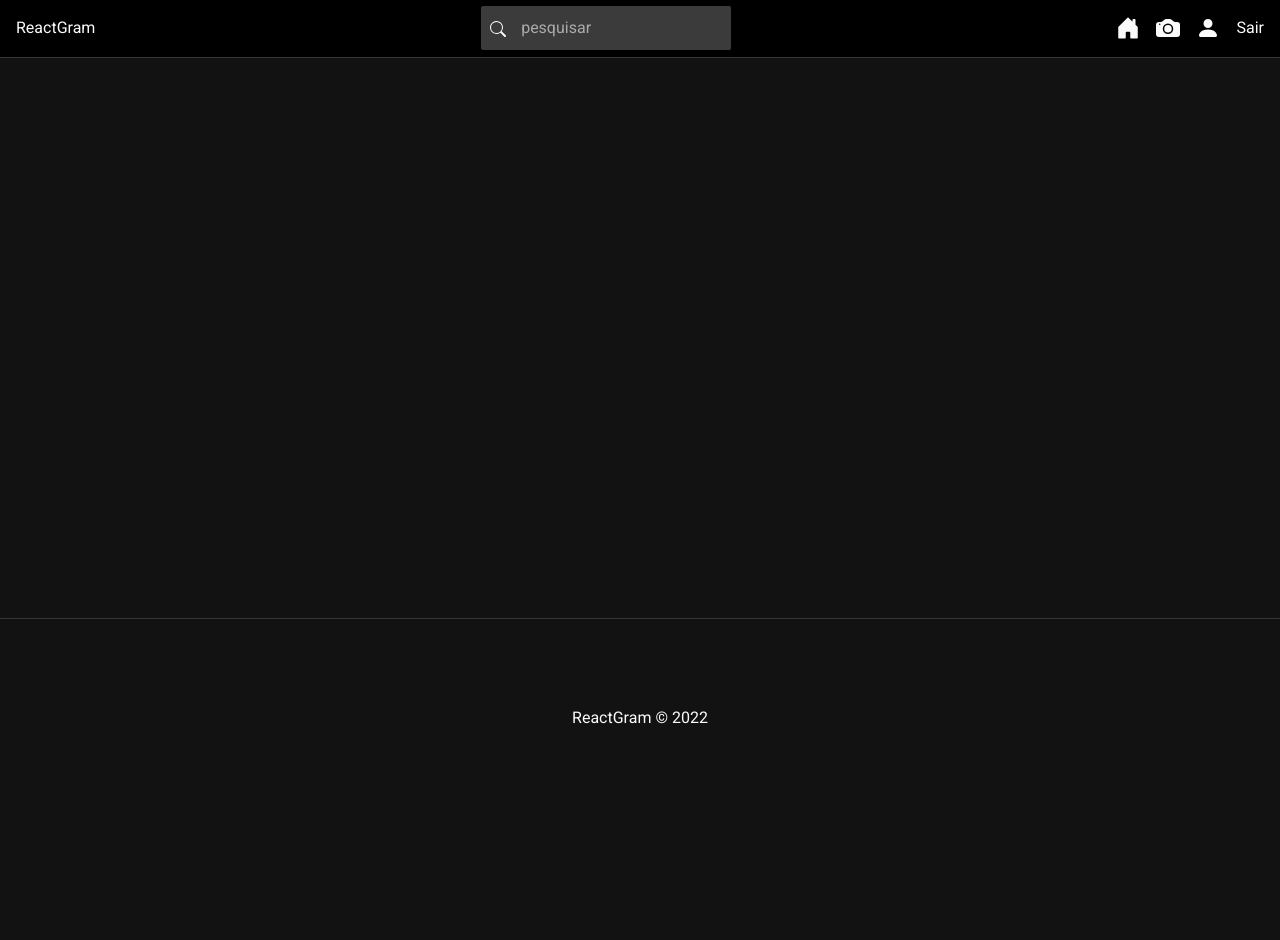
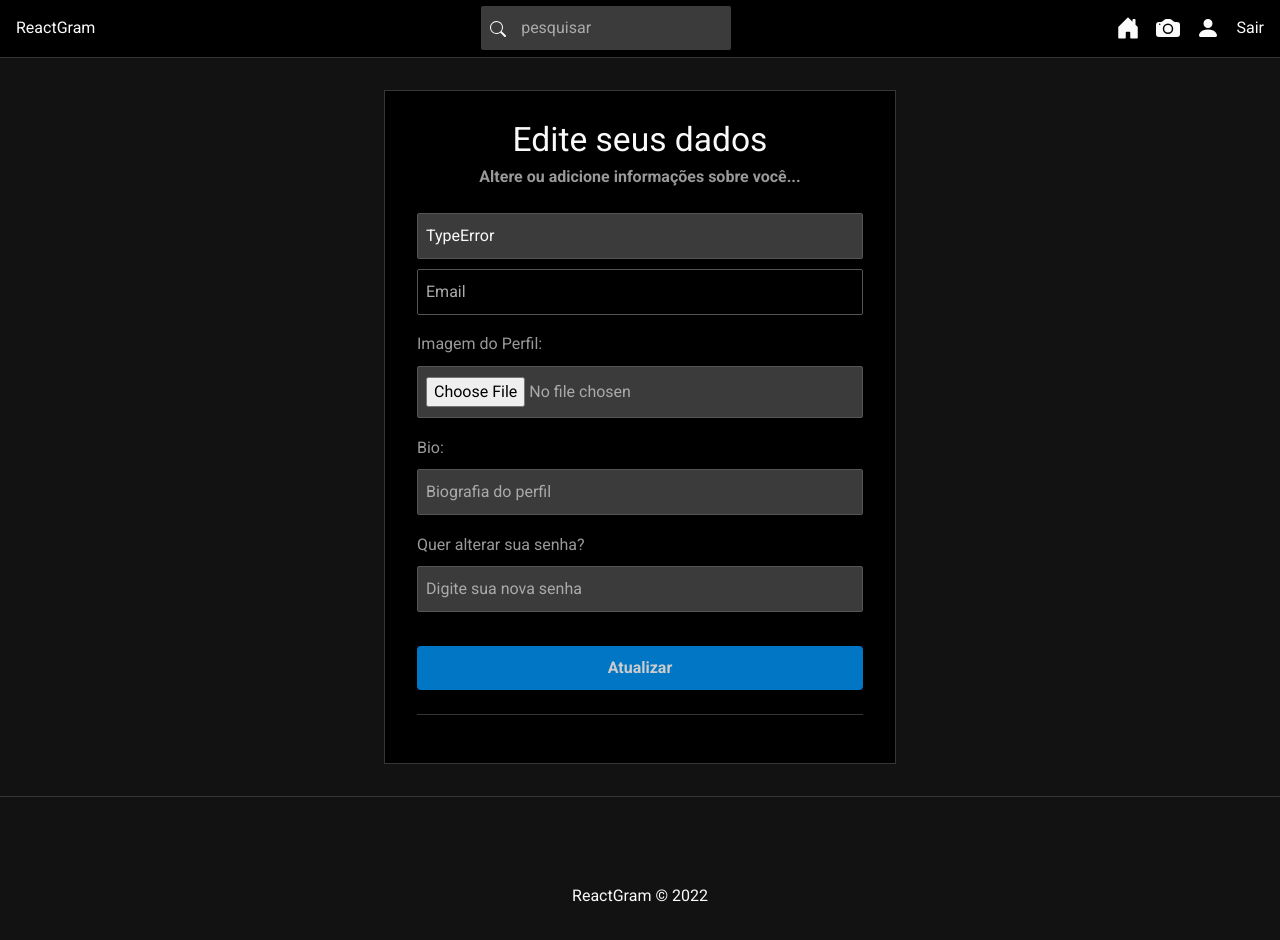
Before and after one commit to Muvias/ReactGram, a React (Create React App) app in the folder frontend/: page /profile in a window 1280 px wide. Shown: the top 940 px of the page. Before the commit the page ends 818 px from the top, so only its background shows below. Built offline with nearby package versions, Linux system fonts and the light colour scheme; no server answers; sample sign-in values are in the browser's storage.

Commit message:
finish login and add profile settings

```diff
--- a/frontend/src/App.js
+++ b/frontend/src/App.js
@@ -8,6 +8,7 @@ import { Navbar } from './components/Navbar';
 import { Home } from './pages/Home';
 import { Login } from './pages/Login';
 import { Register } from './pages/Register';
+import { EditProfile } from './pages/EditProfile';
 
 function App() {
   const { auth, loading } = useAuth();
@@ -25,6 +26,7 @@ function App() {
             <Route path='/' element={ auth ? <Home /> : <Navigate to="/login" /> } />
             <Route path='/login' element={ !auth ? <Login /> : <Navigate to="/" /> } />
             <Route path='/register' element={ !auth ? <Register /> : <Navigate to="/" /> } />
+            <Route path='/profile' element={ auth ? <EditProfile /> : <Navigate to="/login" /> } />
           </Routes>
         </div>
         <Footer />
--- /dev/null
+++ b/frontend/src/pages/EditProfile.js
@@ -0,0 +1,109 @@
+import { useEffect, useState } from "react";
+import { useDispatch, useSelector } from "react-redux";
+
+import { uploads } from "../utils/config";
+
+import { Message } from "../components/Message";
+
+import { profile, resetMessage } from "../slices/userSlice";
+
+
+export function EditProfile() {
+    const dispatch = useDispatch();
+
+    const { user, message, error, loading } = useSelector((state) => state.user);
+
+    const [name, setName] = useState("");
+    const [email, setEmail] = useState("");
+    const [password, setPassword] = useState("");
+    const [profileImage, setProfileImage] = useState("");
+    const [previewImage, setPreviewImage] = useState("");
+    const [bio, setBio] = useState("");
+
+    useEffect(() => {
+        dispatch(profile());
+    }, [dispatch]);
+
+    useEffect(() => {
+        if (user) {
+            setName(user.name);
+            setEmail(user.email);
+            setBio(user.bio)
+        };
+    }, [user]);
+
+    function handleSubmit(e) {
+        e.preventDefault();
+    };
+
+    return (
+        <div className="max-w-[40%] py-[1.5em] px-[2em] my-[2em] mx-auto border border-[#363636] bg-black">
+            <h1 className="text-center text-[2.1em]">Edite seus dados</h1>
+            <p className="font-bold text-[#999] mb-[1.5em] text-center">Altere ou adicione informações sobre você...</p>
+            <form
+                onSubmit={handleSubmit}
+                className="flex flex-col w-[100%] pb-[1.5em] mb-[1.5em] gap-[0.6em] border-b border-[#363636]"
+            >
+                <input
+                    type="text"
+                    placeholder="Nome"
+                    onChange={(e) => setName(e.target.value)}
+                    value={name}
+                    className="py-[10px] px-[8px] rounded-sm bg-[#3b3b3b] border border-[#555] placeholder:text-[#AAA]"
+                />
+
+                <input
+                    type="email"
+                    placeholder="Email"
+                    value={email}
+                    className="py-[10px] px-[8px] mb-2 rounded-sm bg-black border border-[#555] placeholder:text-[#AAA]"
+                    disabled
+                />
+
+                <label className="flex flex-col mb-2 gap-[0.6em]">
+                    <span className="text-[#999]">Imagem do Perfil:</span>
+                    <input type="file" className="py-[10px] px-[8px] rounded-sm bg-[#3b3b3b] border border-[#555] text-[#AAA]" />
+                </label>
+
+                <label className="flex flex-col mb-2 gap-[0.6em]">
+                    <span className="text-[#999]">Bio:</span>
+                    <input
+                        type="text"
+                        placeholder="Biografia do perfil"
+                        onChange={(e) => setBio(e.target.value)}
+                        value={bio}
+                        className="py-[10px] px-[8px] rounded-sm bg-[#3b3b3b] border border-[#555] placeholder:text-[#AAA]"
+                    />
+                </label>
+
+                <label className="flex flex-col mb-2 gap-[0.6em]">
+                    <span className="text-[#999]">Quer alterar sua senha?</span>
+                    <input
+                        type="password"
+                        placeholder="Digite sua nova senha"
+                        onChange={(e) => setPassword(e.target.value)}
+                        value={password}
+                        className="py-[10px] px-[8px] rounded-sm bg-[#3b3b3b] border border-[#555] placeholder:text-[#AAA]"
+                    />
+                </label>
+
+                <input
+                    type="submit"
+                    value="Atualizar"
+                    className="py-[10px] px-[8px] mt-4 text-[1em] rounded-[4px] font-bold opacity-[0.8] text-[#FFF] bg-[#0094f6] cursor-pointer hover:opacity-[1] transition-all"
+                />
+
+                {/* {loading &&
+                    <input
+                        type="submit"
+                        value="Aguarde"
+                        className="py-[10px] px-[8px] mt-4 text-[1em] rounded-[4px] font-bold opacity-[0.8] text-[#FFF] border border-[#555] disabled:cursor-not-allowed disabled:bg-black"
+                        disabled
+                    />
+                }
+                {error && <Message msg={error} type="error" />} */}
+
+            </form>
+        </div>
+    )
+};
--- a/frontend/src/pages/Login.js
+++ b/frontend/src/pages/Login.js
@@ -3,17 +3,33 @@ import { useDispatch, useSelector } from "react-redux";
 import { Link } from "react-router-dom";
 
 import { Message } from "../components/Message";
+import { login, reset } from "../slices/authSlice";
 
 export function Login() {
     const [email, setEmail] = useState("");
     const [password, setPassword] = useState("");
 
+    const dispatch = useDispatch();
+
+    const { loading, error } = useSelector((state) => state.auth);
+
     function handleSubmit(e) {
         e.preventDefault();
+
+        const user = {
+            email,
+            password
+        };
+
+        dispatch(login(user));
     };
 
+    useEffect(() => {
+        dispatch(reset());
+    }, [dispatch]);
+
     return (
-        <div className="max-w-[33%] py-[1.5em] px-[2em] my-[2em] mx-auto border border-solid border-[#363636] bg-black">
+        <div className="max-w-[33%] py-[1.5em] px-[2em] my-[2em] mx-auto border border-[#363636] bg-black">
             <h1 className="text-center text-[2.1em]">ReactGram</h1>
             <p className="font-bold text-[#999] mb-[1.5em] text-center">Faça o login para ver o que há de novo.</p>
 
@@ -26,20 +42,33 @@ export function Login() {
                     placeholder="Email"
                     onChange={(e) => setEmail(e.target.value)}
                     value={email}
-                    className="py-[10px] px-[8px] rounded-sm border-solid bg-[#3b3b3b] border-[#555] placeholder:text-[#AAA]"
+                    className="py-[10px] px-[8px] rounded-sm border bg-[#3b3b3b] border-[#555] placeholder:text-[#AAA]"
                 />
                 <input
                     type="password"
                     placeholder="Senha"
                     onChange={(e) => setPassword(e.target.value)}
                     value={password}
-                    className="py-[10px] px-[8px] rounded-sm border-solid bg-[#3b3b3b] border-[#555] placeholder:text-[#AAA]"
+                    className="py-[10px] px-[8px] rounded-sm border bg-[#3b3b3b] border-[#555] placeholder:text-[#AAA]"
                 />
-                <input
-                    type="submit"
-                    value="Entrar"
-                    className="py-[10px] px-[8px] mt-4 text-[1em] rounded-[4px] font-bold opacity-[0.8] text-[#FFF] bg-[#0094f6] cursor-pointer hover:opacity-[1] transition-all"
-                />
+
+                {!loading &&
+                    <input
+                        type="submit"
+                        value="Entrar"
+                        className="py-[10px] px-[8px] mt-4 text-[1em] rounded-[4px] font-bold opacity-[0.8] text-[#FFF] bg-[#0094f6] cursor-pointer hover:opacity-[1] transition-all"
+                    />
+                }
+                {loading &&
+                    <input
+                        type="submit"
+                        value="Aguarde"
+                        className="py-[10px] px-[8px] mt-4 text-[1em] rounded-[4px] font-bold opacity-[0.8] text-[#FFF] border border-[#555] disabled:cursor-not-allowed disabled:bg-black"
+                        disabled
+                    />
+                }
+                {error && <Message msg={error} type="error" />}
+
             </form>
             <p  className="text-center">
                 Não tem uma conta? <Link to="/register" className="font-bold text-[#0094f6]">Clique aqui.</Link>
--- a/frontend/src/services/authService.js
+++ b/frontend/src/services/authService.js
@@ -18,6 +18,23 @@ async function register(data) {
     };
 };
 
+async function login(data) {
+    const config = requestConfig("POST", data);
+
+    try {
+        const res = await fetch(api + "/users/login", config).then((res) => res.json()).catch((err) => err);
+
+        if (res._id) {
+            localStorage.setItem("user", JSON.stringify(res));
+        };
+
+        return res;
+    } catch (err) {
+        console.log(err);
+    };
+
+};
+
 function logout() {
     localStorage.removeItem("user");
 };
@@ -25,6 +42,7 @@ function logout() {
 const authService = {
     register,
     logout,
+    login,
 };
 
 export default authService;
--- /dev/null
+++ b/frontend/src/services/userService.js
@@ -0,0 +1,19 @@
+import { api, requestConfig } from "../utils/config";
+
+async function profile(data, token) {
+    const config = requestConfig("GET", data, token);
+
+    try {
+        const res = await fetch(api + "/users/profile", config).then((res) => res.json()).catch((err) => err);
+
+        return res;
+    } catch (err) {
+        console.log(err)
+    };
+};
+
+const userService = {
+    profile,
+};
+
+export default userService;
--- a/frontend/src/slices/authSlice.js
+++ b/frontend/src/slices/authSlice.js
@@ -14,6 +14,19 @@ export const register = createAsyncThunk(
     "auth/register",
     async (user, thunkAPI) => {
         const data = await authService.register(user);
+
+        if (data.errors) {
+            return thunkAPI.rejectWithValue(data.errors[0]);
+        };
+
+        return data;
+    },
+);
+
+export const login = createAsyncThunk(
+    "auth/login",
+    async (user, thunkAPI) => {
+        const data = await authService.login(user);
 
         if (data.errors) {
             return thunkAPI.rejectWithValue(data.errors[0]);
@@ -58,6 +71,18 @@ export const authSlice = createSlice({
             state.success = true;
             state.error = null;
             state.user = null;
+        }).addCase(login.pending, (state) => {
+            state.loading = true;
+            state.error = false;
+        }).addCase(login.fulfilled, (state, action) => {
+            state.loading = false;
+            state.success = true;
+            state.error = false;
+            state.user = action.payload;
+        }).addCase(login.rejected, (state, action) => {
+            state.loading = false;
+            state.error = action.payload;
+            state.user = null;
         });
     },
 });
--- /dev/null
+++ b/frontend/src/slices/userSlice.js
@@ -0,0 +1,45 @@
+import { createAsyncThunk, createSlice } from "@reduxjs/toolkit";
+import userService from "../services/userService";
+
+const initialState = {
+    user: {},
+    error: false,
+    success: false,
+    loading: false,
+    message: null
+};
+
+export const profile = createAsyncThunk(
+    "user/profile",
+    async (user, thunkAPI) => {
+        const token = thunkAPI.getState().auth.user.token;
+
+        const data = await userService.profile(user, token);
+
+        return data;
+    },
+);
+
+export const userSlice = createSlice({
+    name: "user",
+    initialState,
+    reducers: {
+        resetMessage: (state) => {
+            state.message = null;
+        },
+    },
+    extraReducers: (builder) => {
+        builder.addCase(profile.pending, (state) => {
+            state.loading = true;
+            state.error = false;
+        }).addCase(profile.fulfilled, (state, action) => {
+            state.loading = false;
+            state.success = true;
+            state.error = false;
+            state.user = action.payload;
+        });
+    },
+});
+
+export const { resetMessage } = userSlice.actions;
+export default userSlice.reducer;
--- a/frontend/src/store.js
+++ b/frontend/src/store.js
@@ -1,9 +1,11 @@
 import { configureStore } from "@reduxjs/toolkit";
 
 import authReducer from "./slices/authSlice";
+import userReducer from "./slices/userSlice";
 
 export const store = configureStore({
     reducer: {
         auth: authReducer,
+        user: userReducer,
     },
 });
```
Also changed, not shown: frontend/src/pages/Register.js (+5 -5 lines).
